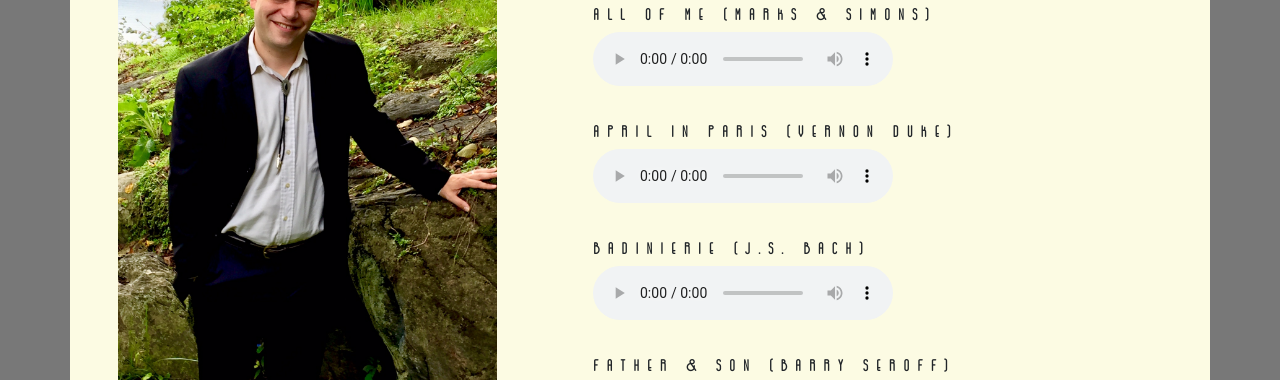
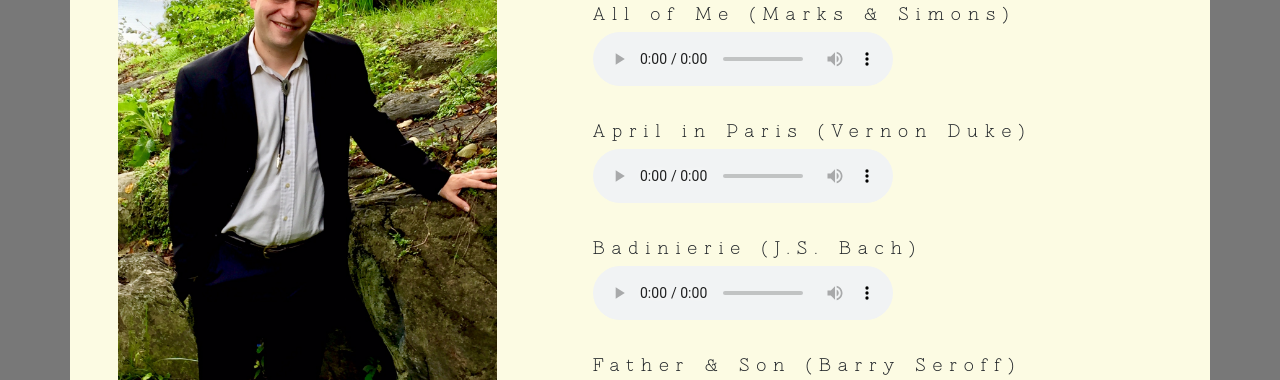
Before and after one commit to gnoself/Barry-Seroff-Website, a plain HTML site: page music.html in a window 1280 px wide. Shown: the part 377-757 px from the top of the page. Drawn offline with nearby package versions, Linux system fonts and the light colour scheme.

Commit message:
Edits to Music Page
changed font, fixed padding and margin issues

```diff
--- a/css/style.css
+++ b/css/style.css
@@ -153,6 +153,10 @@ body {
 	padding-bottom: 30px;
 }
 
+.audio h6 {
+	font-family: znikomit;
+}
+
 
 
 
--- a/music.html
+++ b/music.html
@@ -12,7 +12,7 @@
 
 
 	<body>
-		<div class="container p-0 main-div">
+		<div class="container p-0">
 
 		    <!-- H E A D  S E C T I O N -->
             <ul class="flex-container nav-container">
@@ -53,32 +53,31 @@
 
                     <div class="col-md-7 p-5">
                         <h1 class="display-2"">Music</h1>
-                        <h6>All of Me (Marks & Simons)</h6>
                         <div class="audio">
-
+                            <h6>All of Me (Marks & Simons)</h6>
                             <audio controls>
                                 <source src="mp3s/All of Me.mp3" type="audio/mp3">
                                 Sorry, but your browser does not support the audio element.
                             </audio>
                         </div>
 
-                        <h6>April in Paris (Vernon Duke)</h6>
                         <div class="audio">
+                            <h6>April in Paris (Vernon Duke)</h6>
                             <audio controls>
                                 <source src="mp3s/April in Paris.mp3" type="audio/mp3">
                                 Click the YouTube icon to the left to hear Barry's music!
                             </audio>
                         </div>
 
-                        <h6>Badinierie (J.S. Bach)</h6>
                         <div class="audio">
+                            <h6>Badinierie (J.S. Bach)</h6>
                             <audio controls>
                                 <source src="mp3s/Badinierie.mp3" type="audio/mp3">
                             </audio>
                         </div>
 
-                        <h6>Father & Son (Barry Seroff)</h6>
                         <div class="audio">
+                            <h6>Father & Son (Barry Seroff)</h6>
                             <audio controls>
                                 <source src="mp3s/father & son.mp3" type="audio/mp3">
                             </audio>
```
Also changed, not shown: index.html (+2 -2 lines).
